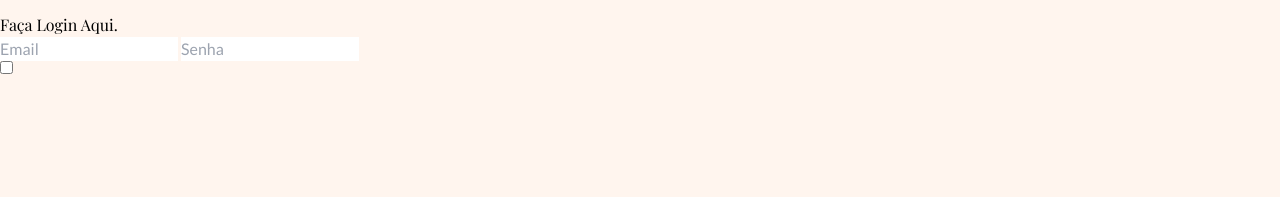
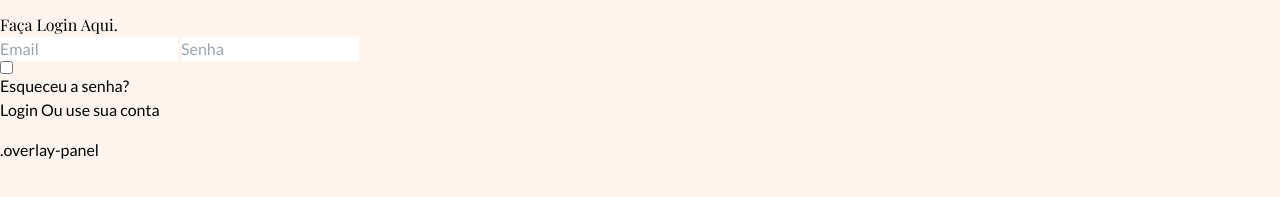
Before and after one commit to paivakauanna/Cafeteria_CupKat, a plain HTML site: page login.html in a window 1280 px wide. Shown: the part 75-272 px from the top of the page. Drawn offline with nearby package versions, Linux system fonts and the light colour scheme.

Commit message:
login_novo

```diff
--- a/login.html
+++ b/login.html
@@ -121,9 +121,7 @@ TYPE html>
                 <span>
                     Ou use sua conta
                 </span>
-
                 <div class="social-container">
-
 
                 </div>
             </form>
@@ -139,12 +137,27 @@ TYPE html>
                 <div class="content">
                     <div class="checkbox">
                         <input type="checkbox" name="checkbox" id="checkbox">
-                                <label for="Re"></label>
+                        <label for=Lembrar"></label>
+                    </div>
+                    <div class="pass-link">
+                        <a href="#">Esqueceu a senha?</a>
+                    </div>
+                </div>
+                <button>Login</button>
+                <span>
+                    Ou use sua conta
+                </span>
+                <div class="social-container">
 
                 </div>
+            </form>
+        </div>
+
+        <div class="overlay-contai">
+            <div class="overlay">
+                .overlay-panel <div class="overlay-left"></div>
 
             </div>
-
         </div>
     </div>
 
```
Lines whose indentation alone changed are shown as unchanged.
